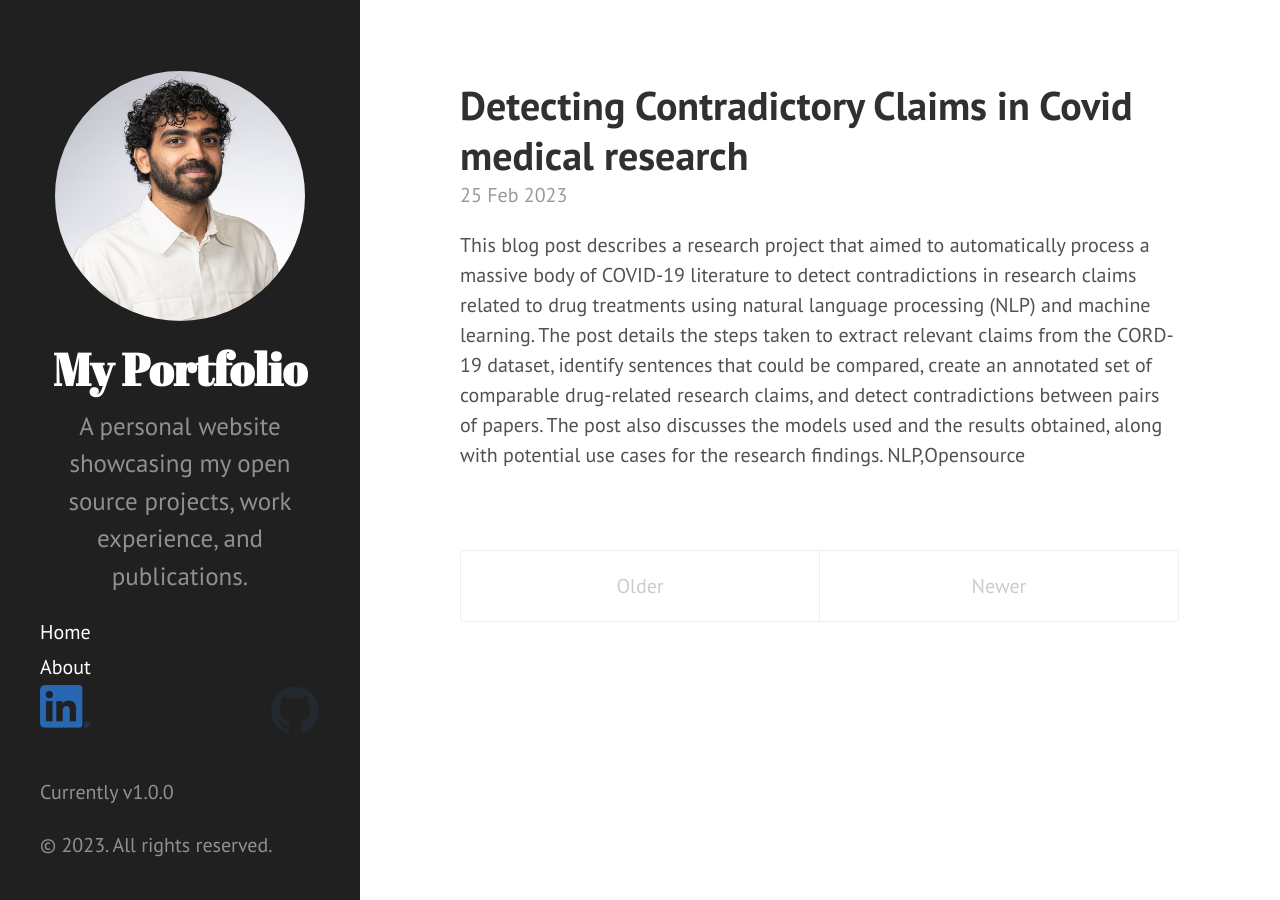
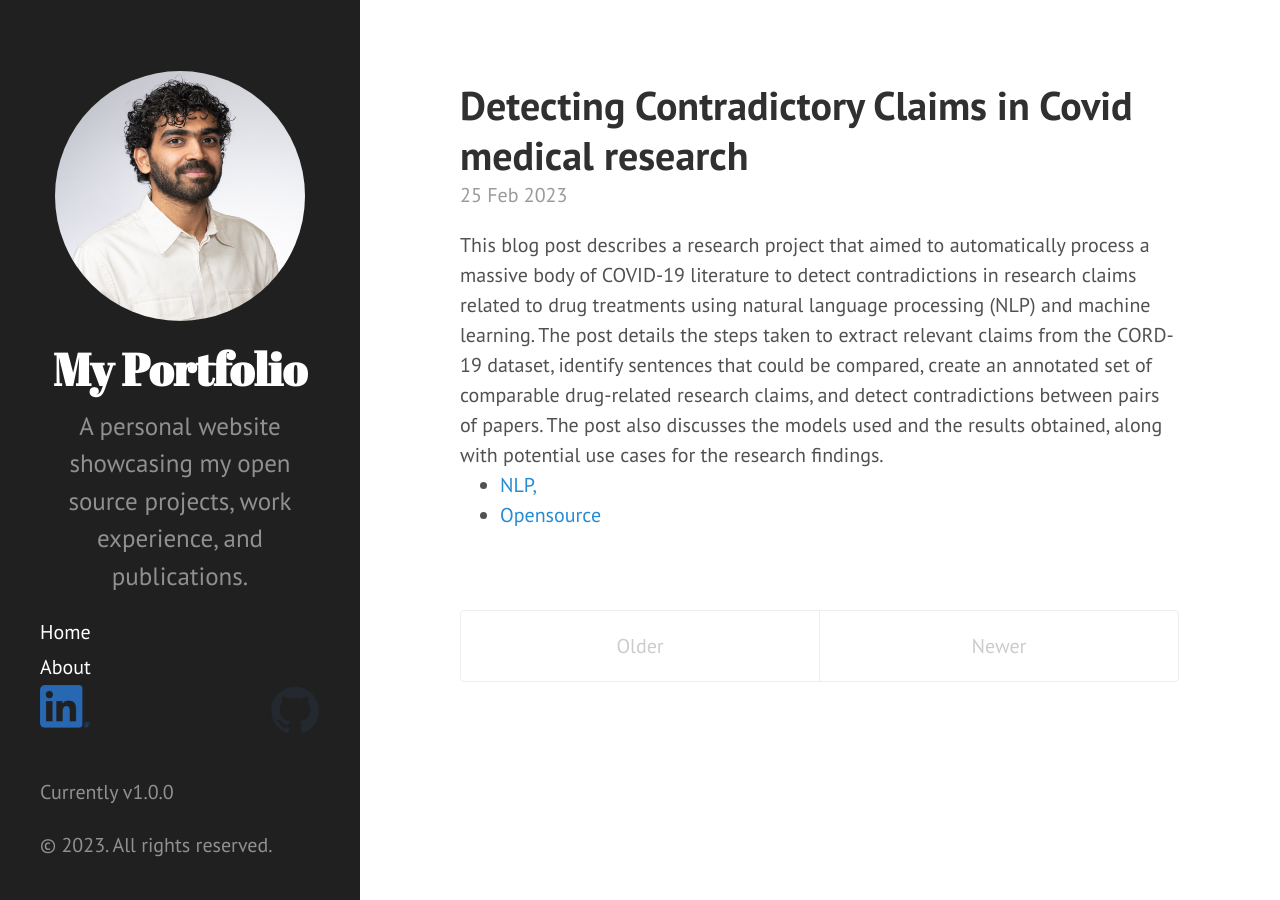
Before and after one commit to 97harsh/97harsh.github.io, a Jekyll site: the page built from index.html, in a window 1280 px wide. Built offline with Jekyll 4.4.1, drawn with Linux system fonts in a browser that asks for light colours; Markdown is read by kramdown in place of the engine named in the settings; the list of posts is cut into pages by our own code.

Commit message:
adding tags images

```diff
--- a/index.html
+++ b/index.html
@@ -15,7 +15,13 @@ title: Home
     <span class="post-date">{{ post.date | date_to_string }}</span>
 
     {{ post.description }}
-    {{post.tags}}
+    {% if post.tags %}
+      <ul class="tags">
+        {% for tag in post.tags %}
+          <li><a href="{{ site.baseurl }}/tags/{{ tag | slugify }}">{{ tag }}</a></li>
+        {% endfor %}
+      </ul>
+    {% endif %}
   </div>
   {% endfor %}
 </div>
```
